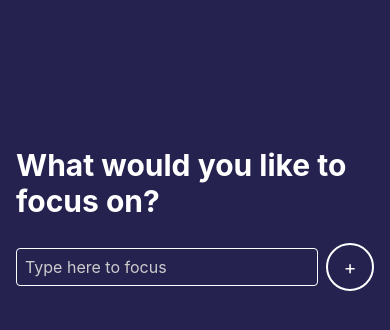
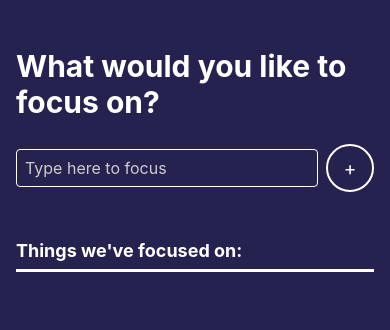
Before and after one commit to ProMehedi/rn-focusTime, a React Native app: screen / in a window 390 px wide. Shown: the top 330 px of the page. Built offline with nearby package versions, Linux system fonts and the light colour scheme.

Commit message:
Building the FocusHistory List

```diff
--- a/App.js
+++ b/App.js
@@ -1,6 +1,7 @@
 import React, { useEffect } from 'react'
 import { Platform, StatusBar, StyleSheet, View } from 'react-native'
 import Focus from './src/features/focus/Focus'
+import FocusHistory from './src/features/focus/FocusHistory'
 import Timer from './src/features/timer/Timer'
 import { colors } from './src/utils/Colors'
 
@@ -15,6 +16,10 @@ const App = () => {
 
   const addFocusHistoryWithState = (subject, status) => {
     setFocusHistory([...focusHistory, { subject, status }])
+  }
+
+  const onClear = () => {
+    console.log('Clear')
   }
 
   return (
@@ -32,7 +37,10 @@ const App = () => {
           }}
         />
       ) : (
-        <Focus addSubject={setFocusSubject} />
+        <>
+          <Focus addSubject={setFocusSubject} />
+          <FocusHistory focuses={focusHistory} onClear={onClear} />
+        </>
       )}
     </View>
   )
--- a/src/features/focus/Focus.js
+++ b/src/features/focus/Focus.js
@@ -9,7 +9,6 @@ const Focus = ({ addSubject }) => {
 
   return (
     <View style={styles.container}>
-      <View style={styles.inputContainer}>
       <Text style={styles.title}>What would you like to focus on?</Text>
       <View style={styles.inputGroup}>
         <TextInput
@@ -26,19 +25,14 @@ const Focus = ({ addSubject }) => {
         />
       </View>
     </View>
-    </View>
   )
 }
 
 const styles = StyleSheet.create({
   container: {
-    width: '100%',
-    flex: 1,
-  },
-  inputContainer: {
-    flex: 0.5,
     padding: spacing.lg,
     justifyContent: 'center',
+    marginVertical: spacing.xxl,
   },
   title: {
     color: colors.white,
--- /dev/null
+++ b/src/features/focus/FocusHistory.js
@@ -0,0 +1,56 @@
+import React from 'react'
+import { FlatList, StyleSheet, Text, View } from 'react-native'
+
+import { colors } from '../../utils/Colors'
+import { fontSize, spacing } from '../../utils/Sizes'
+
+const FocusHistory = ({ focuses, onClear }) => {
+  console.log(focuses)
+
+  return (
+    <View style={styles.container}>
+      <Text style={styles.title}>Things we've focused on:</Text>
+      {focuses.length > 0 && (
+        <FlatList
+          contentContainerStyle={styles.list}
+          data={focuses}
+          keyExtractor={(item, index) => index.toString()}
+          renderItem={({ item }) => (
+            <Text
+              style={[styles.item, { color: item.status ? 'green' : 'red' }]}
+            >
+              ▶ {item.subject}
+            </Text>
+          )}
+        />
+      )}
+    </View>
+  )
+}
+
+const styles = StyleSheet.create({
+  container: {
+    padding: spacing.lg,
+    paddingTop: 0,
+  },
+  title: {
+    color: colors.white,
+    fontSize: fontSize.xl,
+    fontWeight: 'bold',
+    borderBottomWidth: 3,
+    paddingBottom: spacing.md,
+    borderColor: colors.white,
+  },
+  list: {
+    height: '100%',
+  },
+  item: {
+    color: colors.white,
+    fontSize: fontSize.md,
+    paddingVertical: spacing.lg,
+    borderTopWidth: 0.5,
+    borderColor: colors.white,
+  },
+})
+
+export default FocusHistory
```
Lines whose indentation alone changed are shown as unchanged.
